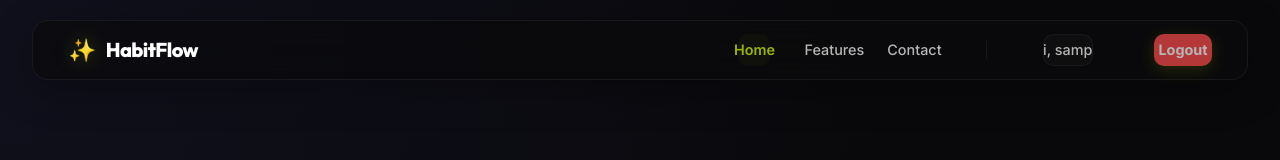
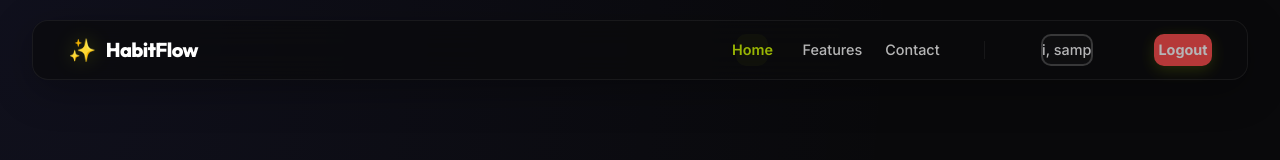
Before and after one commit to amitraj99053/Habit-Tracker-Frontend, a React (Vite) app: page / in a window 1280 px wide. Shown: the top 160 px of the page. Built offline with nearby package versions, Linux system fonts and the light colour scheme; no server answers; sample sign-in values are in the browser's storage.

Commit message:
style(header): increase user greeting button border thickness and visibility

```diff
--- a/src/components/Header.css
+++ b/src/components/Header.css
@@ -127,7 +127,7 @@
     text-overflow: ellipsis;
     cursor: default;
     background: rgba(255, 255, 255, 0.03);
-    border: 1px solid var(--border-glass);
+    border: 2px solid rgba(255, 255, 255, 0.25);
     padding: 0.75rem 1.5rem;
 }
 
@@ -137,7 +137,7 @@
 
 .nav-btn.user-greeting.clickable-greeting:hover {
     background: rgba(215, 255, 0, 0.05);
-    border-color: rgba(215, 255, 0, 0.25);
+    border-color: var(--primary-color);
     color: var(--primary-color);
 }
 
```
